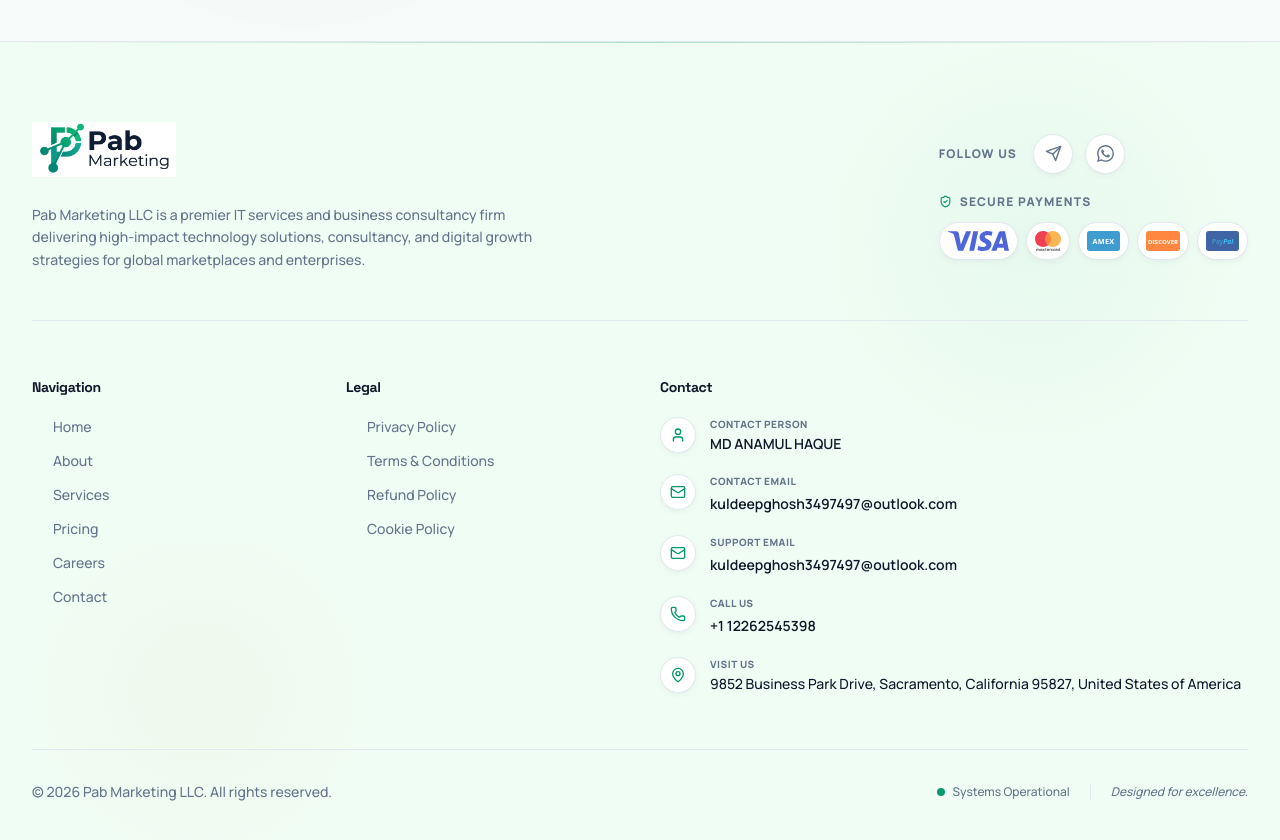
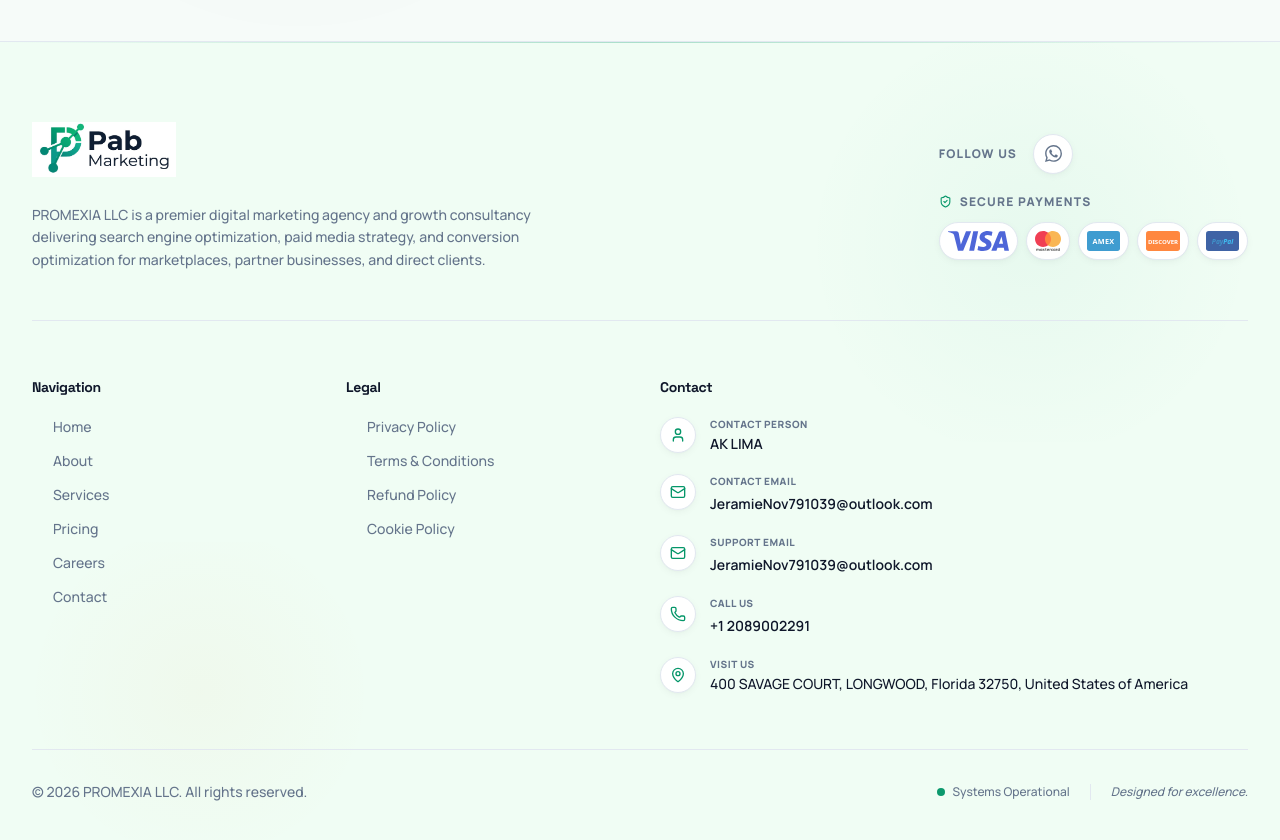
Before and after one commit to Azim11/promexia, a React (Vite) app: page /checkout in a window 1280 px wide. Shown: the part 1360-2200 px from the top of the page. Built offline with nearby package versions, Linux system fonts and the light colour scheme.

Commit message:
refactor: rebrand company identity to PROMEXIA LLC and update contact and SEO settings

```diff
--- a/index.html
+++ b/index.html
@@ -6,20 +6,18 @@
   <link rel="icon" type="image/png" href="/favicon.jpeg" />
   <link rel="apple-touch-icon" href="/favicon.jpeg" />
   <meta name="viewport" content="width=device-width, initial-scale=1.0" />
-  <title>Pab Marketing LLC | IT Services & Business Consultancy Solutions</title>
+  <title>PROMEXIA LLC | Marketing & Growth Solutions</title>
   <meta name="description"
-    content="IT services and business consultancy solutions by Pab Marketing LLC: IT consulting, tech strategy, and digital solutions." />
+    content="Digital marketing, SEO, and brand growth solutions by PROMEXIA LLC." />
   <meta name="keywords"
-    content="IT services, business consultancy, IT consultancy, Pab Marketing LLC, tech solutions" />
-  <meta name="author" content="Pab Marketing LLC" />
-  <link rel="canonical" href="https://pabmarketing.site" />
+    content="digital marketing, marketing strategy, SEO, PROMEXIA LLC, growth marketing" />
+  <meta name="author" content="PROMEXIA LLC" />
 
   <!-- Open Graph / Facebook -->
   <meta property="og:type" content="website" />
-  <meta property="og:url" content="https://pabmarketing.site" />
-  <meta property="og:site_name" content="Pab Marketing LLC" />
-  <meta property="og:title" content="Pab Marketing LLC | IT Services & Business Consultancy Solutions" />
-  <meta property="og:description" content="IT services and business consultancy solutions by Pab Marketing LLC." />
+  <meta property="og:site_name" content="PROMEXIA LLC" />
+  <meta property="og:title" content="PROMEXIA LLC | Marketing & Growth Solutions" />
+  <meta property="og:description" content="Digital marketing, SEO, and brand growth solutions by PROMEXIA LLC." />
   <meta property="og:image" content="/og-image.png" />
   <meta property="og:image:secure_url" content="/og-image.png" />
   <meta property="og:image:type" content="image/png" />
@@ -28,9 +26,8 @@
 
   <!-- Twitter -->
   <meta property="twitter:card" content="summary_large_image" />
-  <meta property="twitter:url" content="https://pabmarketing.site" />
-  <meta property="twitter:title" content="Pab Marketing LLC | IT Services & Business Consultancy Solutions" />
-  <meta property="twitter:description" content="IT services and business consultancy solutions by Pab Marketing LLC." />
+  <meta property="twitter:title" content="PROMEXIA LLC | Marketing & Growth Solutions" />
+  <meta property="twitter:description" content="Digital marketing, SEO, and brand growth solutions by PROMEXIA LLC." />
   <meta property="twitter:image" content="/og-image.png" />
 </head>
 
--- a/src/components/contact-section.jsx
+++ b/src/components/contact-section.jsx
@@ -117,10 +117,17 @@ export default function ContactSection() {
               <h3 className="text-2xl font-heading font-black text-foreground mb-2">
                 {contactInfo.companyName}
               </h3>
-              <div className="space-y-1 text-xs text-muted font-semibold">
+              <div className="space-y-1.5 text-xs text-muted font-semibold">
                 <p><strong className="text-foreground">Line of Business:</strong> {contactInfo.industry}</p>
                 <p><strong className="text-foreground">Monetization:</strong> {contactInfo.sourceOfMoney}</p>
-                <p><strong className="text-foreground">URL:</strong> <a href={contactInfo.url.startsWith('http') ? contactInfo.url : `https://${contactInfo.url}`} target="_blank" rel="noreferrer" className="text-primary hover:underline">{contactInfo.url}</a></p>
+                <p><strong className="text-foreground">URL:</strong> {contactInfo.url && (contactInfo.url.startsWith('http') || contactInfo.url.includes('.')) ? (
+                  <a href={contactInfo.url.startsWith('http') ? contactInfo.url : `https://${contactInfo.url}`} target="_blank" rel="noreferrer" className="text-primary hover:underline">{contactInfo.url}</a>
+                ) : (
+                  <span className="text-muted italic">{contactInfo.url}</span>
+                )}</p>
+                {contactInfo.beneficiaryName && (
+                  <p><strong className="text-foreground">Beneficiary Name:</strong> {contactInfo.beneficiaryName}</p>
+                )}
               </div>
             </div>
 
@@ -428,7 +435,7 @@ export default function ContactSection() {
                           id="phone"
                           value={formData.phone}
                           onChange={handleInputChange}
-                          placeholder="+1 12262401769"
+                          placeholder="+1 2089002291"
                           className="w-full bg-surface border border-border rounded-xl px-4 py-3 text-sm font-semibold text-foreground placeholder:text-muted-foreground focus:outline-none focus:bg-white focus:border-primary/50 focus:ring-4 focus:ring-primary/5 transition-all"
                         />
                       </div>
--- a/src/components/seo.jsx
+++ b/src/components/seo.jsx
@@ -20,7 +20,11 @@ export default function SEO({ title, description, path }) {
     }
 
     // Set Canonical Link
-    const baseUrl = contactInfo.url.endsWith('/') ? contactInfo.url.slice(0, -1) : contactInfo.url;
+    const isHttpUrl = contactInfo.url && (contactInfo.url.startsWith('http://') || contactInfo.url.startsWith('https://'));
+    const origin = typeof window !== 'undefined' ? window.location.origin : '';
+    const baseUrl = isHttpUrl
+      ? (contactInfo.url.endsWith('/') ? contactInfo.url.slice(0, -1) : contactInfo.url)
+      : origin;
     const fullUrl = `${baseUrl}${path || ''}`;
     let canonicalLink = document.querySelector('link[rel="canonical"]');
     if (canonicalLink) {
--- a/src/data/contactInfo.js
+++ b/src/data/contactInfo.js
@@ -1,63 +1,64 @@
 const contactInfo = {
-  companyName: "Pab Marketing LLC",
-  companyNameShort: "Pab Marketing LLC",
+  companyName: "PROMEXIA LLC",
+  companyNameShort: "PROMEXIA LLC",
 
   businessEntityType: "Limited liability company (LLC)",
 
-  contactPerson: "MD ANAMUL HAQUE",
-  contactPersonRole: "Owner",
+  contactPerson: "AK LIMA",
+  contactPersonRole: "Owner & Managing Member",
+  beneficiaryName: "AK LIMA",
 
-  tagline: "IT Services & Business Consultancy Solutions",
+  tagline: "Performance Digital Marketing & Growth Solutions",
 
   description:
-    "Pab Marketing LLC is a premier IT services and business consultancy firm delivering high-impact technology solutions, consultancy, and digital growth strategies for global marketplaces and enterprises.",
+    "PROMEXIA LLC is a premier digital marketing agency and growth consultancy delivering search engine optimization, paid media strategy, and conversion optimization for marketplaces, partner businesses, and direct clients.",
 
-  email: "kuldeepghosh3497497@outlook.com",
-  supportEmail: "kuldeepghosh3497497@outlook.com",
-  phone: "+1 12262545398",
+  email: "JeramieNov791039@outlook.com",
+  supportEmail: "JeramieNov791039@outlook.com",
+  phone: "+1 2089002291",
 
-  url: "https://pabmarketing.site",
-  industry: "IT services / Business and IT consultancy services",
-  sourceOfMoney: "Marketplaces",
+  url: "My business cannot be found online",
+  industry: "Marketing / Marketing",
+  sourceOfMoney: "Marketplaces, Businesses I work with, Direct Customers",
 
-  address: "9852 Business Park Drive, Sacramento, California 95827, United States of America",
+  address: "400 SAVAGE COURT, LONGWOOD, Florida 32750, United States of America",
 
-  registeredAddress: "9852 Business Park Drive, Sacramento, California 95827, United States of America",
+  registeredAddress: "400 SAVAGE COURT, LONGWOOD, Florida 32750, United States of America",
 
   addressDetails: {
-    addressLine1: "9852 Business Park Drive",
-    city: "Sacramento",
-    state: "California",
-    postalCode: "95827",
+    addressLine1: "400 SAVAGE COURT",
+    city: "LONGWOOD",
+    state: "Florida",
+    postalCode: "32750",
     country: "United States of America",
   },
 
   registeredAddressDetails: {
-    addressLine1: "9852 Business Park Drive",
-    city: "Sacramento",
-    state: "California",
-    postalCode: "95827",
+    addressLine1: "400 SAVAGE COURT",
+    city: "LONGWOOD",
+    state: "Florida",
+    postalCode: "32750",
     country: "United States of America",
   },
 
-  residentialAddress: "House 22, Road 12, Bashundhara, Dhaka 1229, Bangladesh",
+  residentialAddress: "400 SAVAGE COURT, LONGWOOD, Florida 32750, United States of America",
   residentialAddressDetails: {
-    addressLine1: "House 22, Road 12",
-    addressLine2: "Bashundhara",
-    city: "Dhaka",
-    postalCode: "1229",
-    country: "Bangladesh",
+    addressLine1: "400 SAVAGE COURT",
+    city: "LONGWOOD",
+    state: "Florida",
+    postalCode: "32750",
+    country: "United States of America",
   },
 
-  businessHours: "Mon–Fri: 9:00 AM – 6:00 PM PST",
+  businessHours: "Mon–Fri: 9:00 AM – 6:00 PM EST",
 
   location:
-    "https://www.google.com/maps?q=9852+Business+Park+Drive+Sacramento+CA+95827&output=embed",
+    "https://www.google.com/maps?q=400+SAVAGE+COURT+LONGWOOD+FL+32750&output=embed",
 
   social: {
-    facebook: "https://www.facebook.com/profile.php?id=61592993113907&mibextid=ZbWKwL",
-    telegram: "https://t.me/pabmarketing",
-    whatsapp: "https://wa.me/112262545398",
+    facebook: "",
+    telegram: "",
+    whatsapp: "https://wa.me/12089002291",
   },
 };
 
--- a/src/data/data.js
+++ b/src/data/data.js
@@ -383,7 +383,7 @@ export const data = {
         id: 4,
         title: "Call us",
         value: contactInfo.phone,
-        subtext: "Mon-Fri from 9am to 6pm PST",
+        subtext: "Mon-Fri from 9am to 6pm EST",
         icon: Phone,
         link: `tel:${contactInfo.phone}`,
       },
--- a/src/data/terms.js
+++ b/src/data/terms.js
@@ -105,7 +105,7 @@ export const termsData = {
       id: "9",
       title: "9. Governing Law",
       content:
-        "These terms are governed by the laws of the State of California, United States. Any legal action must be brought in the courts of California.",
+        "These terms are governed by the laws of the State of Florida, United States. Any legal action must be brought in the courts of Florida.",
     },
   ],
   contact: {
```
Also changed, not shown: public/robots.txt, 2 other files (tests, documents, lock files or other folders).
